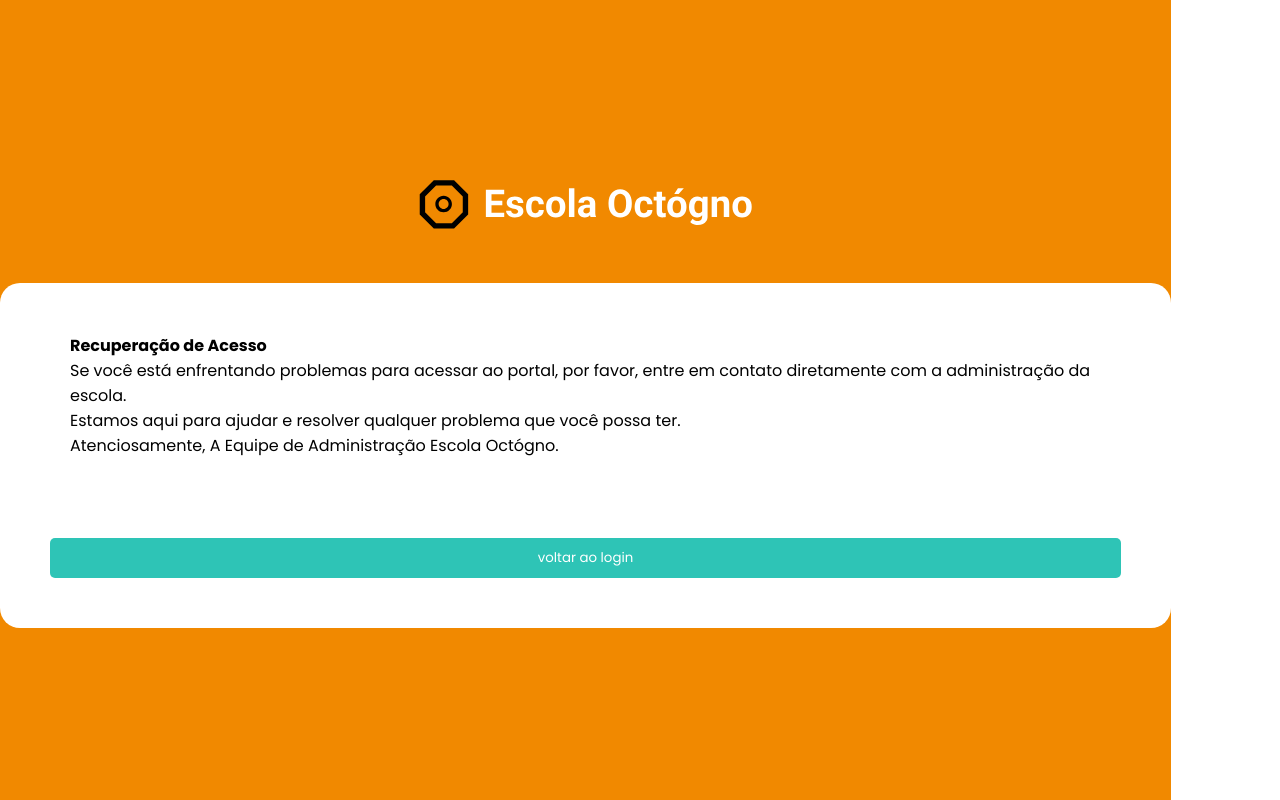
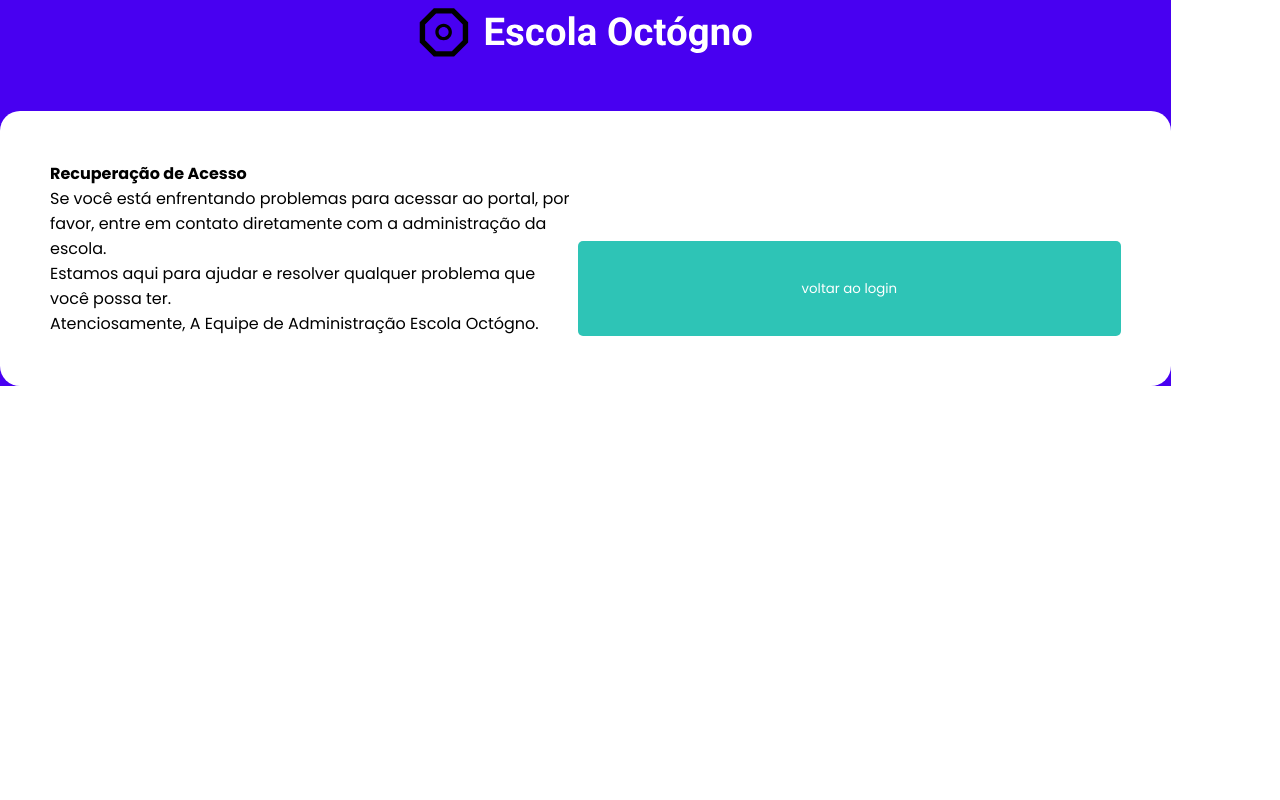
Before and after one commit to gabimendesh/prat_prof_ads_staff_mack, an Angular app in the folder staff-mack-app-frontend/: page /recuperar-acesso in a window 1280 px wide. Built offline with nearby package versions, Linux system fonts and the light colour scheme.

Commit message:
login e recuperar acesso  atualizado

```diff
--- a/staff-mack-app-frontend/src/app/pages/login/login.component.scss
+++ b/staff-mack-app-frontend/src/app/pages/login/login.component.scss
@@ -42,6 +42,7 @@ body {
   display: flex;
   justify-content: center;
   align-items: center;
+  min-width: 100vw;
   height: 100vh;
 }
 
--- a/staff-mack-app-frontend/src/app/pages/recuperar-acesso/recuperar-acesso.component.html
+++ b/staff-mack-app-frontend/src/app/pages/recuperar-acesso/recuperar-acesso.component.html
@@ -5,7 +5,7 @@
           <img src="../../../assets/img/icone.svg" alt="Ícone">
       </div>
       <div class="login">
-              <p class="esquerda"><strong>Recuperação de Acesso</strong><br>
+              <p><b>Recuperação de Acesso</b><br>
                   Se você está enfrentando problemas para acessar ao portal, por favor, entre em contato diretamente com a administração da escola.<BR>
                   Estamos aqui para ajudar e resolver qualquer problema que você possa ter.<BR>
                   Atenciosamente, A Equipe de Administração Escola Octógno.</p>
--- a/staff-mack-app-frontend/src/app/pages/recuperar-acesso/recuperar-acesso.component.scss
+++ b/staff-mack-app-frontend/src/app/pages/recuperar-acesso/recuperar-acesso.component.scss
@@ -3,6 +3,8 @@ body {
   margin: 0;
   padding: 0;
   font-family: Arial, sans-serif;
+  width: 100vw;
+  height: 100vh;
 }
 
 .header {
@@ -40,11 +42,10 @@ body {
 }
 
 .container {
-  background-color: #f18900;
+  background-color: #4800f1;
   display: flex;
   justify-content: center;
   align-items: center;
-  min-height: 100vh;
 }
 
 p {
@@ -54,11 +55,10 @@ p {
   text-align: left;
 }
 
-p + strong {
+p + b {
   font-family: "Poppins", sans-serif;
-  font-size: 16px;
-  font-weight: 700;
-  text-align: left;
+  font-weight: 1200;
+  font-style: oblique;
 }
 
 .acess:hover {
@@ -66,10 +66,11 @@ p + strong {
 }
 
 .content {
-  width: 100%;
   max-width: 1171px;
   padding: 0 20px;
-  margin: auto; /* Adicionado */
+  display: flex;
+  flex-direction: column;
+  align-items: center;
 }
 
 .logo {
@@ -79,10 +80,9 @@ p + strong {
 
 .login {
   background-color: #ffffff;
-  padding: 30px;
+  padding: 50px;
   border-radius: 20px;
   display: flex;
-  flex-direction: column;
 }
 
 .login input {
```
